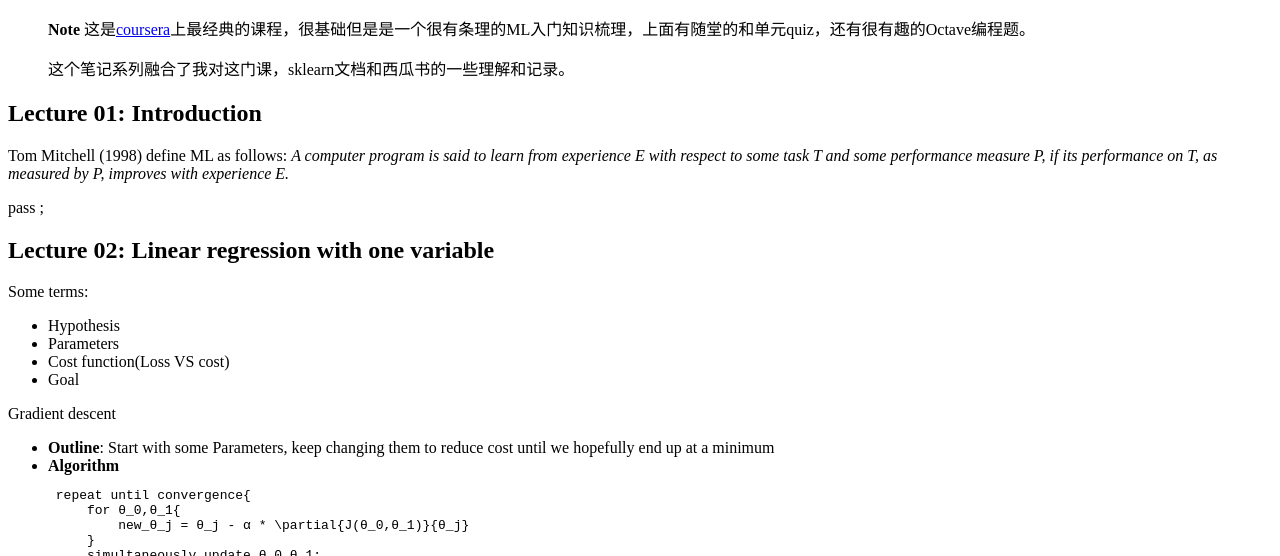
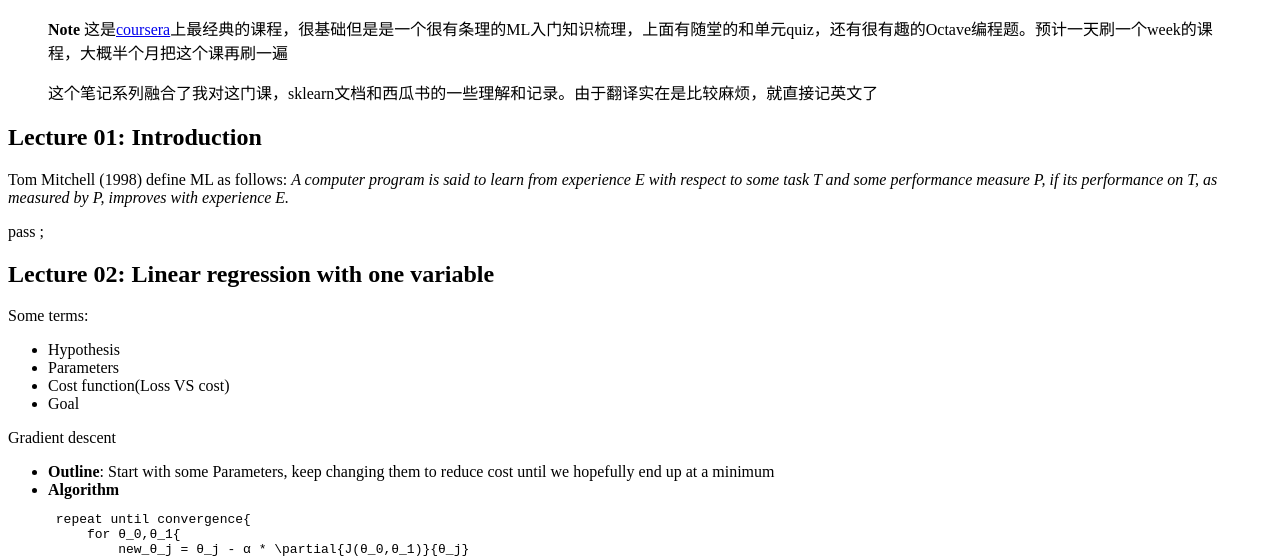
Before and after one commit to loopyme/Blog, a Jekyll site: the page built from _posts/2019-06-24-ml01.md, in a window 1280 px wide and 900 px high, cut to the strip 344-900 px from the top of the window. Built offline with Jekyll 4.4.1, drawn with Linux system fonts in a browser that asks for light colours; nearby versions of some CDN libraries; comment, search, counter and statistics services are not loaded; some of the changed text lies outside the part shown.

Commit message:
update note

```diff
--- a/_posts/2019-06-24-ml01.md
+++ b/_posts/2019-06-24-ml01.md
@@ -13,9 +13,9 @@ tags:
 ---
 
 
-> **Note** 这是[coursera](https://www.coursera.org/learn/machine-learning/home/welcome)上最经典的课程，很基础但是是一个很有条理的ML入门知识梳理，上面有随堂的和单元quiz，还有很有趣的Octave编程题。
+> **Note** 这是[coursera](https://www.coursera.org/learn/machine-learning/home/welcome)上最经典的课程，很基础但是是一个很有条理的ML入门知识梳理，上面有随堂的和单元quiz，还有很有趣的Octave编程题。预计一天刷一个week的课程，大概半个月把这个课再刷一遍
 >
-> 这个笔记系列融合了我对这门课，sklearn文档和西瓜书的一些理解和记录。
+> 这个笔记系列融合了我对这门课，sklearn文档和西瓜书的一些理解和记录。由于翻译实在是比较麻烦，就直接记英文了
 
 ## Lecture 01: Introduction
 Tom Mitchell (1998) define ML as follows: *A computer program is said to learn from experience E with respect to some task T and some performance measure P, if its performance on T, as measured by P, improves with experience E.*
```
